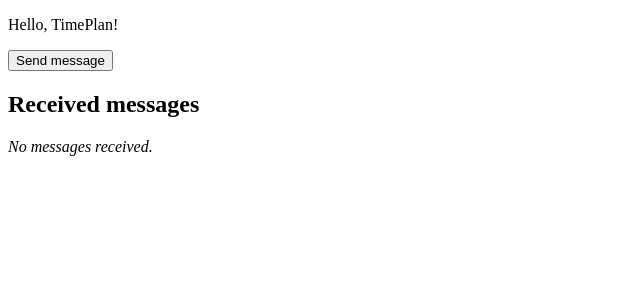
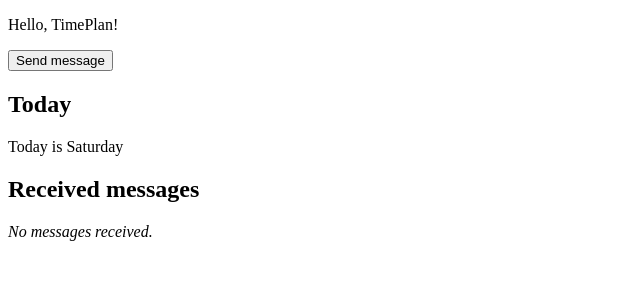
Before and after one commit to LayZeeDK/introduction-to-angular, an Angular app: page / in a window 1280 px wide. Shown: the top 300 px of the page, without its empty margins (0-640 px from the left). Built offline with nearby package versions, Linux system fonts and the light colour scheme.

Commit message:
feat: add today component

```diff
--- a/src/app/app.component.html
+++ b/src/app/app.component.html
@@ -1,5 +1,7 @@
 <!-- app.component.html -->
 <app-hello-world name="TimePlan" (messageSent)="receiveMessage($event)" />
+<h2>Today</h2>
+<app-today />
 <h2>Received messages</h2>
 @for (message of messages; track $index) {
   <p>Message #{{ $index + 1 }}: {{ message }}</p>
--- a/src/app/app.component.ts
+++ b/src/app/app.component.ts
@@ -1,10 +1,11 @@
 // app.component.ts
 import { ChangeDetectionStrategy, Component } from '@angular/core';
 import { HelloWorldComponent } from './hello-world/hello-world.component';
+import { TodayComponent } from './today/today.component';
 
 @Component({
   selector: 'app-root',
-  imports: [HelloWorldComponent],
+  imports: [HelloWorldComponent, TodayComponent],
   templateUrl: './app.component.html',
   styleUrl: './app.component.css',
   changeDetection: ChangeDetectionStrategy.OnPush,
--- /dev/null
+++ b/src/app/today/today.component.css
@@ -0,0 +1,4 @@
+/* today.component.css */
+:host {
+  display: block;
+}
--- /dev/null
+++ b/src/app/today/today.component.html
@@ -0,0 +1,30 @@
+<!-- today.component.html -->
+<p>
+  Today is
+  @switch (today.getDay()) {
+    @case (0) {
+      Sunday
+    }
+    @case (1) {
+      Monday
+    }
+    @case (2) {
+      Tuesday
+    }
+    @case (3) {
+      Wednesday
+    }
+    @case (4) {
+      Thursday
+    }
+    @case (5) {
+      Friday
+    }
+    @case (6) {
+      Saturday
+    }
+    @default {
+      a new day
+    }
+  }
+</p>
--- /dev/null
+++ b/src/app/today/today.component.ts
@@ -0,0 +1,13 @@
+// today.component.ts
+import { ChangeDetectionStrategy, Component } from '@angular/core';
+
+@Component({
+  selector: 'app-today',
+  imports: [],
+  templateUrl: './today.component.html',
+  styleUrl: './today.component.css',
+  changeDetection: ChangeDetectionStrategy.OnPush,
+})
+export class TodayComponent {
+  today = new Date();
+}
```
